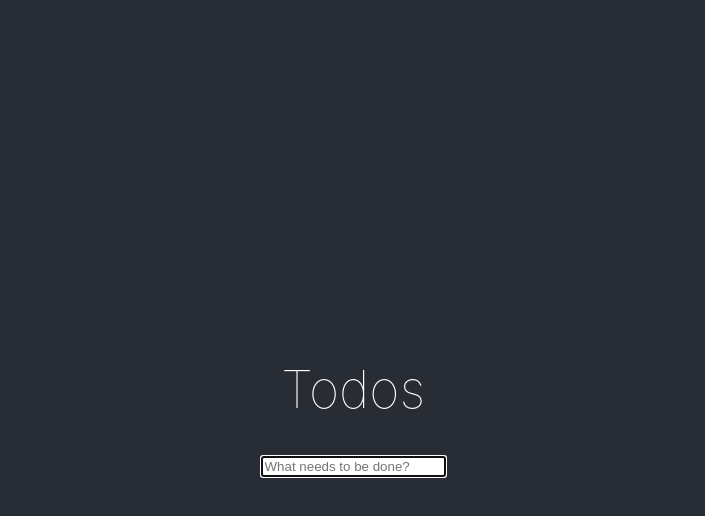
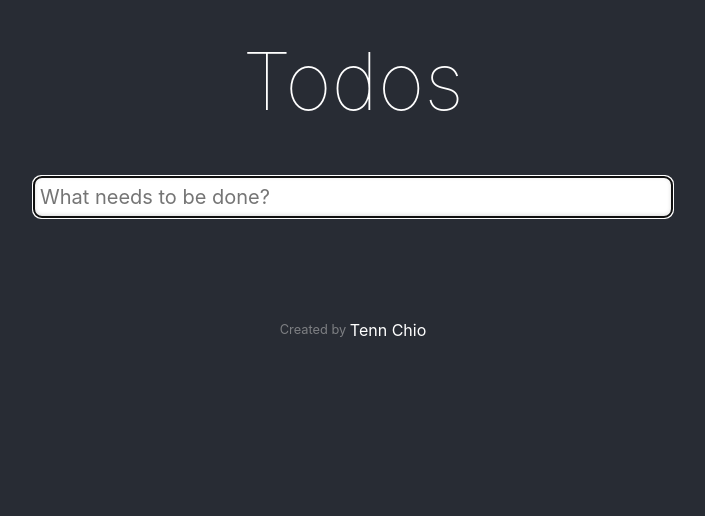
Before and after one commit to chioio/typescript-stages, a React (Create React App) app in the folder packages/todo-app-react/: page / in a window 1280 px wide. Shown: the top 516 px of the page, without its empty margins (287-992 px from the left). Built offline with nearby package versions, Linux system fonts and the light colour scheme.

Commit message:
☺︎ practice: react-todo-app main styles

```diff
--- a/package.json
+++ b/package.json
@@ -2,7 +2,9 @@
   "name": "typescript-stages",
   "version": "1.0.0",
   "author": "Tenn Chio <Tenn_Chio@icloud.com>",
+  "license": "MIT",
   "devDependencies": {
+    "@types/styled-components": "^5.1.9",
     "typescript": "^4.0.3"
   }
 }
--- a/packages/todo-app-react/package.json
+++ b/packages/todo-app-react/package.json
@@ -13,6 +13,7 @@
     "react": "^17.0.2",
     "react-dom": "^17.0.2",
     "react-scripts": "4.0.3",
+    "styled-components": "^5.2.3",
     "typescript": "^4.1.2",
     "web-vitals": "^1.0.1"
   },
--- a/packages/todo-app-react/src/App.module.css
+++ /dev/null
@@ -1,37 +0,0 @@
-.Container {
-  text-align: center;
-}
-
-.Header {
-  background-color: #282c34;
-  min-height: 100vh;
-  display: flex;
-  flex-direction: column;
-  align-items: center;
-  justify-content: center;
-  font-size: calc(10px + 2vmin);
-  color: white;
-}
-
-.Title {
-  font-weight: 100;
-}
-
-@media (prefers-reduced-motion: no-preference) {
-  .App-logo {
-    animation: App-logo-spin infinite 20s linear;
-  }
-}
-
-.App-link {
-  color: #61dafb;
-}
-
-@keyframes App-logo-spin {
-  from {
-    transform: rotate(0deg);
-  }
-  to {
-    transform: rotate(360deg);
-  }
-}
--- /dev/null
+++ b/packages/todo-app-react/src/App.style.ts
@@ -0,0 +1,20 @@
+import styled from 'styled-components'
+
+export const Layout = styled.div`
+  min-height: 100vh;
+  background-color: #282c34;
+  padding: 0 25%;
+  .todo-app {
+    display: flex;
+    align-items: center;
+    flex-direction: column;
+    justify-content: center;
+    position: relative;
+  }
+
+  .todo-app .todos-list {
+    width: 100%;
+    border-radius: 0.5rem;
+    background-color: #efefef;
+  }
+`
--- a/packages/todo-app-react/src/App.tsx
+++ b/packages/todo-app-react/src/App.tsx
@@ -1,13 +1,19 @@
 import { useEffect, useReducer, useContext } from 'react'
 import { LocalStorageKey } from './TodoData'
 import NewTodoTextInput from './components/NewTodoTextInput'
+import Copyright from './components/Footer'
 import TodoAppContext from './context/TodoAppContext'
 import AppReducer from './store/AppStore'
-import styles from './App.module.css'
+import Header from './components/Header'
+import { Layout } from './App.style'
 
 const App = () => {
   const { appData } = useContext(TodoAppContext)
-  const [ appState, dispatch ] = useReducer<typeof AppReducer>(AppReducer, appData)
+  const [appState, dispatch] = useReducer<typeof AppReducer>(
+    AppReducer,
+    appData
+  )
+
   useEffect((): void => {
     window.localStorage.setItem(
       LocalStorageKey.APP_TODOS,
@@ -16,14 +22,20 @@ const App = () => {
   }, [appState])
 
   return (
-    <TodoAppContext.Provider value={{ appData: appState, dispatch }}>
-      <div className={styles.Container}>
-        <header className={styles.Header}>
-          <h1 className={styles.Title}>Todos</h1>
+    <Layout>
+      <Header />
+      <section className="todo-app">
+        <TodoAppContext.Provider value={{ appData: appState, dispatch }}>
           <NewTodoTextInput />
-        </header>
-      </div>
-    </TodoAppContext.Provider>
+          <div className="todos-list">
+            {appState.todos.map((todo, index) => (
+              <h2 key={index}>{todo.text}</h2>
+            ))}
+          </div>
+        </TodoAppContext.Provider>
+      </section>
+      <Copyright />
+    </Layout>
   )
 }
 
--- a/packages/todo-app-react/src/TodoData.ts
+++ b/packages/todo-app-react/src/TodoData.ts
@@ -8,7 +8,7 @@ export type Todo = {
 
 export interface AppAction {
   type: 'newTodo',
-  newTodo: Todo
+  todo: Todo
 }
 
 export interface AppState {
--- /dev/null
+++ b/packages/todo-app-react/src/components/Footer/index.tsx
@@ -0,0 +1,26 @@
+import styled from 'styled-components'
+
+const Footer = styled.footer`
+  display: flex;
+  /* flex-direction: column; */
+  align-items: center;
+  justify-content: center;
+  height: 2rem;
+  margin-top: 5rem;
+  color: #ffffff;
+  line-height: 1.25rem;
+
+  span:first-child {
+    color: #bfbfbf90;
+    font-size: 0.8rem;
+  }
+`
+
+export default () => {
+  return (
+    <Footer>
+      <span>Created by&nbsp;</span>
+      <span>Tenn Chio</span>
+    </Footer>
+  )
+}
--- /dev/null
+++ b/packages/todo-app-react/src/components/Header/index.tsx
@@ -0,0 +1,23 @@
+import styled from 'styled-components'
+
+const Header = styled.header`
+  display: flex;
+  align-items: center;
+  justify-content: center;
+  height: 10rem;
+
+  h1 {
+    margin: 0;
+    color: #fff;
+    font-size: 5rem;
+    font-weight: 100;
+  }
+`
+
+export default () => {
+  return (
+    <Header>
+      <h1>Todos</h1>
+    </Header>
+  )
+}
--- a/packages/todo-app-react/src/components/NewTodoTextInput/index.tsx
+++ b/packages/todo-app-react/src/components/NewTodoTextInput/index.tsx
@@ -1,11 +1,10 @@
 import React, { createRef, useContext } from 'react'
 import { Todo } from '../../TodoData'
 import TodoAppContext from '../../context/TodoAppContext'
-import styles from './index.module.css'
+import { NewTodoTextInput } from './style'
 
-const NewTodoTextInput = () => {
+export default () => {
   const { appData, dispatch } = useContext(TodoAppContext)
-  // const [todosState, setTodosState] = useState<Todo[]>(appData.todos)
 
   const textInput: React.RefObject<HTMLInputElement> = createRef<HTMLInputElement>()
 
@@ -22,11 +21,10 @@ const NewTodoTextInput = () => {
         done: false,
       }
 
-      // add new TODO to entire TodoList
-      // setTodosState([todo, ...todosState])
+      // add new TODO to entire Todo list
       dispatch({
         type: 'newTodo',
-        newTodo: todo
+        todo: todo
       })
 
       // reset text input UI value
@@ -35,9 +33,8 @@ const NewTodoTextInput = () => {
   }
 
   return (
-    <input
+    <NewTodoTextInput
       type="text"
-      className={styles.newTodo}
       placeholder="What needs to be done?"
       ref={textInput}
       onKeyPress={(e: React.KeyboardEvent<HTMLInputElement>) => addTodo(e)}
@@ -45,5 +42,3 @@ const NewTodoTextInput = () => {
     />
   )
 }
-
-export default NewTodoTextInput
--- /dev/null
+++ b/packages/todo-app-react/src/components/NewTodoTextInput/style.ts
@@ -0,0 +1,19 @@
+import styled from 'styled-components'
+
+export const NewTodoTextInput = styled.input`
+  position: relative;
+  width: 100%;
+  margin: 1rem 0;
+  padding: 6px;
+  border-radius: 0.5rem;
+  color: inherit;
+  font-size: 1.25rem;
+  font-family: inherit;
+  font-weight: inherit;
+  line-height: 1.4em;
+  border: 1px solid #999;
+  box-shadow: inset 0 -1px 5px 0 rgba(0, 0, 0, 0.2);
+  box-sizing: border-box;
+  -webkit-font-smoothing: antialiased;
+  -moz-osx-font-smoothing: grayscale;
+`
--- a/packages/todo-app-react/src/store/AppStore.ts
+++ b/packages/todo-app-react/src/store/AppStore.ts
@@ -3,7 +3,7 @@ import { AppState, AppAction } from '../TodoData'
 const reducer = (state: AppState, action: AppAction) => {
   switch (action.type) {
     case 'newTodo':
-      const todos = [action.newTodo, ...state.todos]
+      const todos = [action.todo, ...state.todos]
       return {
         ...state,
         todos,
```
Also changed, not shown: packages/todo-app-react/src/components/NewTodoTextInput/index.module.css (deleted), 2 other files (tests, documents, lock files or other folders).
